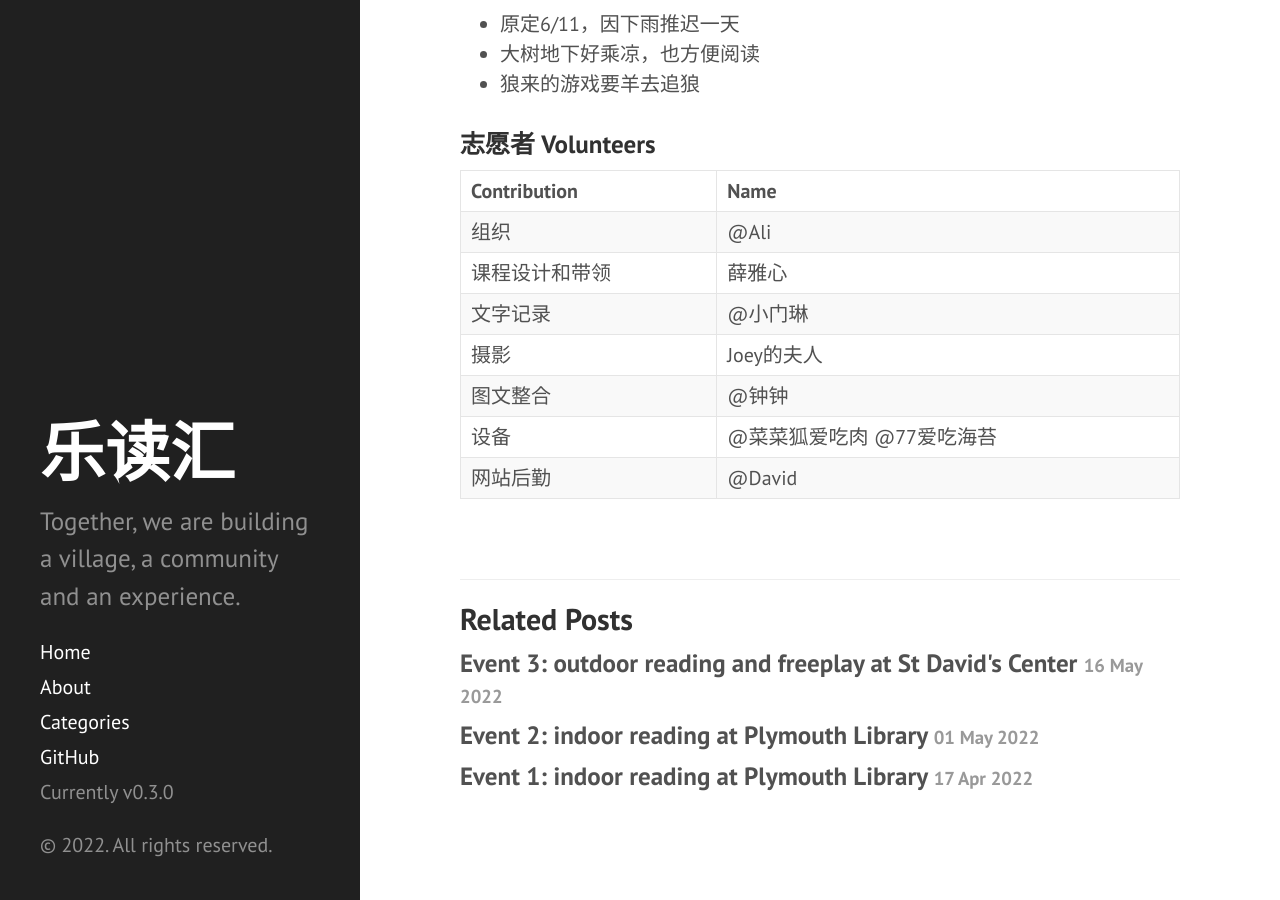
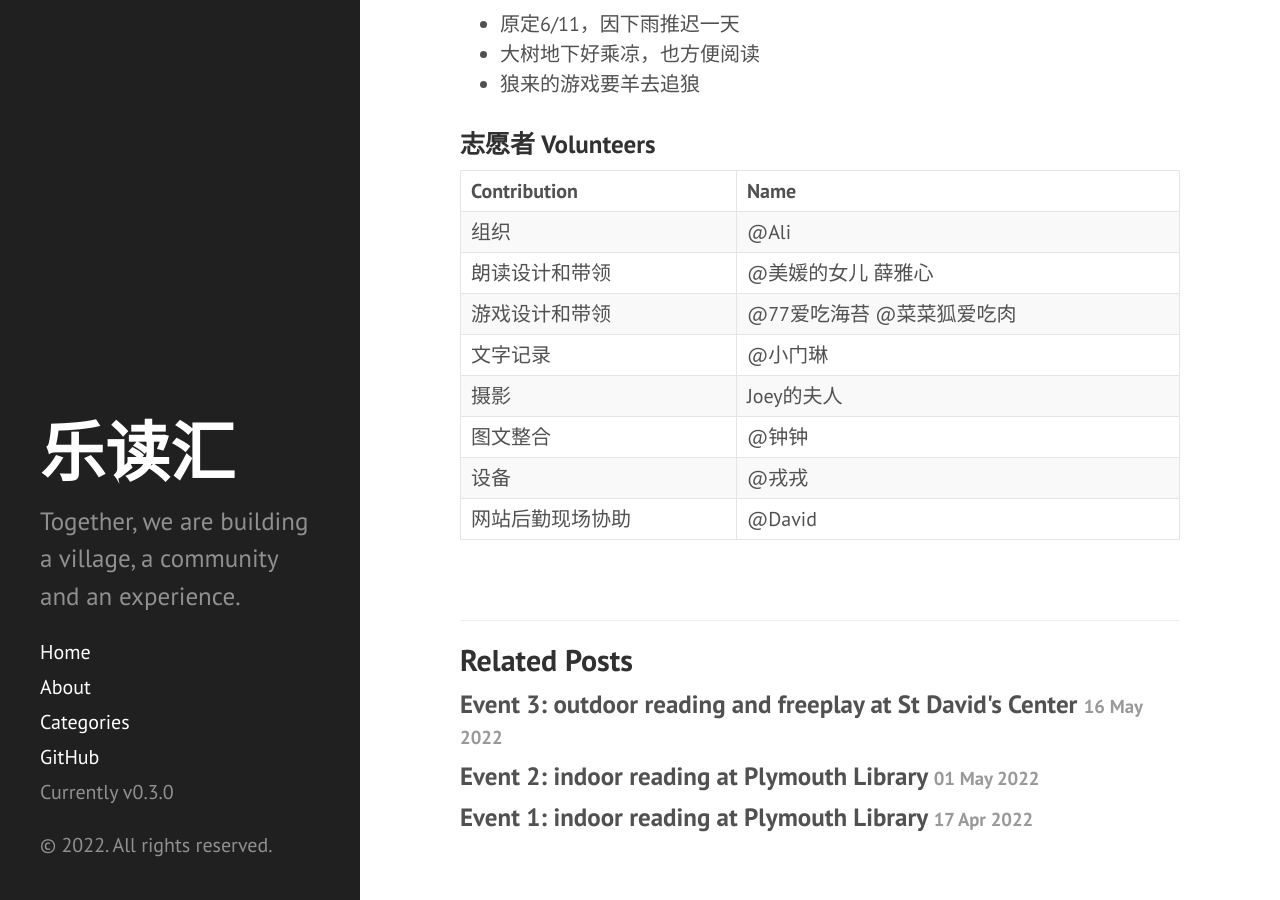
Before and after one commit to leducon/leducon.github.io, a Jekyll site: the page built from _posts/2022-06-12-event4-outdoor-lions-park.md, in a window 1280 px wide and 900 px high, scrolled down 1733 px. Built offline with Jekyll 4.4.1, drawn with Linux system fonts in a browser that asks for light colours; Markdown is read by kramdown in place of the engine named in the settings.

Commit message:
Update even 4 volunteer

```diff
--- a/_posts/2022-06-12-event4-outdoor-lions-park.md
+++ b/_posts/2022-06-12-event4-outdoor-lions-park.md
@@ -70,9 +70,10 @@ categories: [events, outdoor, picnic, freeplay]
 | Contribution   | Name          |
 | :------------- | :------------ |
 | 组织           | @Ali          |
-| 课程设计和带领 | 薛雅心        |
+| 朗读设计和带领 | @美媛的女儿 薛雅心        |
+| 游戏设计和带领 | @77爱吃海苔 @菜菜狐爱吃肉        |
 | 文字记录       | @小门琳       |
 | 摄影           | Joey的夫人   |
 | 图文整合       | @钟钟   |
-| 设备         | @菜菜狐爱吃肉 @77爱吃海苔|
-| 网站后勤       | @David        |
+| 设备         | @戎戎 |
+| 网站后勤现场协助       | @David        |
```
